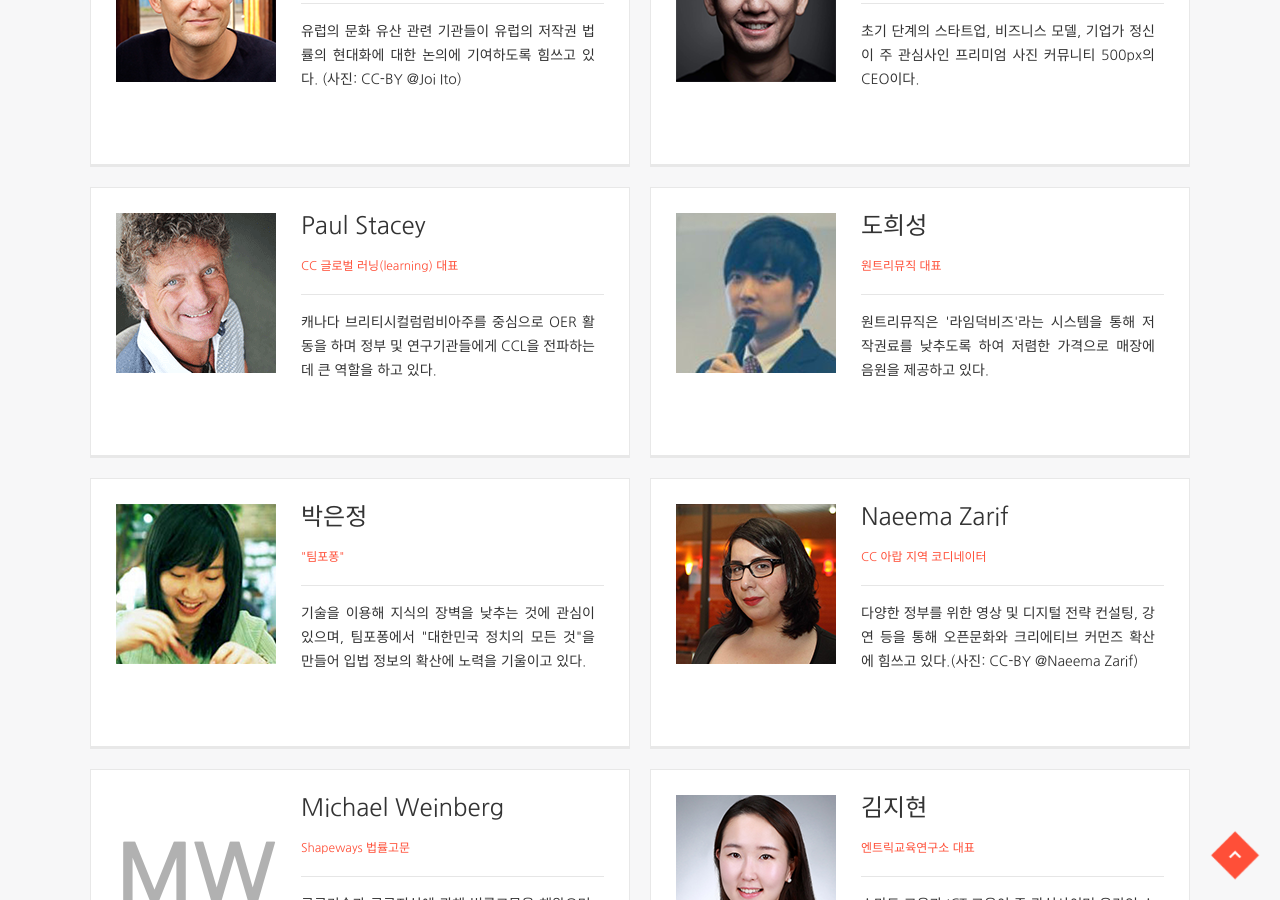
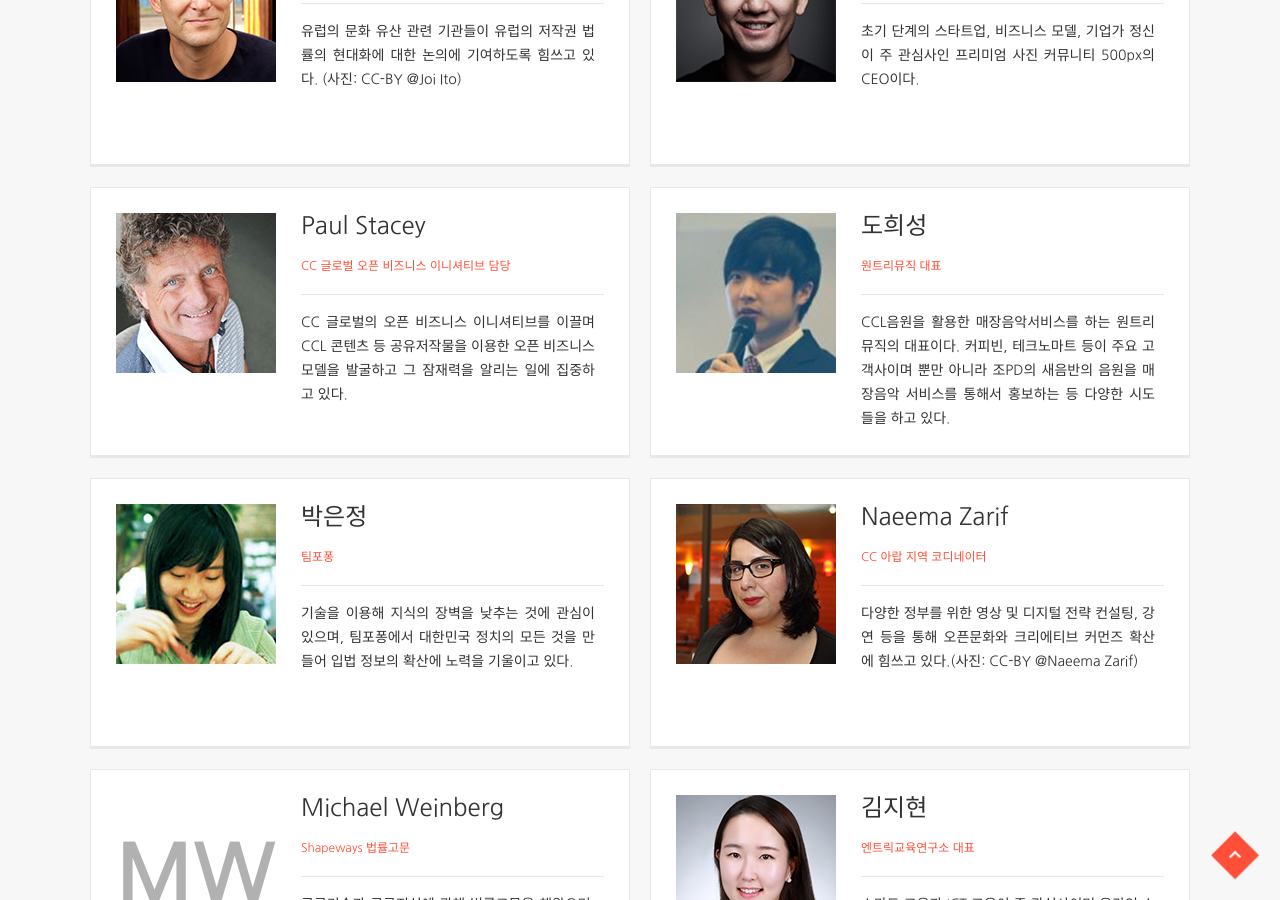
Before and after one commit to creativecommonskorea/2015-global-summit, a Jekyll site: the page built from speakers.html, in a window 1280 px wide and 900 px high, scrolled down 3055 px. Built offline with Jekyll 4.4.1, drawn with Linux system fonts in a browser that asks for light colours; nearby versions of some CDN libraries.

Commit message:
#33, #34 closed

```diff
--- a/_data/speakers.yml
+++ b/_data/speakers.yml
@@ -1,60 +1,61 @@
 ---
-- name: "윤종수"
-  image: "/images/speaker/sp_s_01_jsyoon.png"
-  organize: "CCKorea 프로젝트 리드, 글로벌 CC 이사, 법무법인 세종 변호사"
-  describe: "10년 전 CCL 한국버전을 런칭하고, 지적재산권, 인터넷거버넌스 등 정보문화운동을 오랫동안 펼쳐왔다."
+- name: 윤종수
+  image: /images/speaker/sp_s_01_jsyoon.png
+  organize: CCKorea 프로젝트 리드, 글로벌 CC 이사, 법무법인 세종 변호사
+  describe: 10년 전 CCL 한국버전을 런칭하고, 지적재산권, 인터넷거버넌스 등 정보문화운동을 오랫동안 펼쳐왔다.
 
-- name: "Cable Green"
-  image: "/images/speaker/sp_s_02_Cable_green.png"
-  organize: "CC 글로벌 OER 디렉터"
+- name: Cable Green
+  image: /images/speaker/sp_s_02_Cable_green.png
+  organize: CC 글로벌 OER 디렉터
   describe: >
     OER관련 오랜 경험을 쌓아오고 있으며, 최근 CC라이선스를 적용한 일반교육과정 구축 및 공유에 관한 프로젝트를 진행중이다.
     (사진: CC-BY @<a href='https://commons.wikimedia.org/wiki/User:Peteforsyth' target='_blank'>Peteforsyth</a>)
 
-- name: "Paul Keller"
-  image: "/images/speaker/sp_s_03_paul_keller.png"
-  organize: "Europeana 재단 이사, 저작권 정책 고문"
+- name: Paul Keller
+  image: /images/speaker/sp_s_03_paul_keller.png
+  organize: Europeana 재단 이사, 저작권 정책 고문
   describe: >
     유럽의 문화 유산 관련 기관들이 유럽의 저작권 법률의 현대화에 대한 논의에 기여하도록 힘쓰고 있다.
     (사진: CC-BY @<a href='https://www.flickr.com/photos/joi/' target='_blank'>Joi Ito</a>)
 
-- name: "Andy Yang"
-  image: "/images/speaker/sp_s_04_andy_yang.png"
+- name: Andy Yang
+  image: /images/speaker/sp_s_04_andy_yang.png
   organize: 500px CEO
   describe: >
     초기 단계의 스타트업, 비즈니스 모델, 기업가 정신이 주 관심사인 프리미엄 사진 커뮤니티 500px의 CEO이다.
 
-- name: "Paul Stacey"
-  image: "/images/people/1_07_paul-stacey.png"
-  organize: "CC 글로벌 러닝(learning) 대표"
+- name: Paul Stacey
+  image: /images/people/1_07_paul-stacey.png
+  organize: CC 글로벌 오픈 비즈니스 이니셔티브 담당
   describe: >
-    캐나다 브리티시컬럼럼비아주를 중심으로 OER 활동을 하며 정부 및 연구기관들에게 CCL을 전파하는 데 큰 역할을 하고 있다.
+    CC 글로벌의 오픈 비즈니스 이니셔티브를 이끌며 CCL 콘텐츠 등 공유저작물을 이용한 오픈 비즈니스 모델을 발굴하고 그 잠재력을 알리는 일에 집중하고 있다.
 
-- name: "도희성"
-  organize: "원트리뮤직 대표"
-  image: "/images/speaker/sp_s_06_heesung_Doh.png"
+- name: 도희성
+  organize: 원트리뮤직 대표
+  image: /images/speaker/sp_s_06_heesung_Doh.png
   describe: >
-    원트리뮤직은 '라임덕비즈'라는 시스템을 통해 저작권료를 낮추도록 하여 저렴한 가격으로 매장에 음원을 제공하고 있다.
+    CCL음원을 활용한 매장음악서비스를 하는 원트리뮤직의 대표이다.
+    커피빈, 테크노마트 등이 주요 고객사이며 뿐만 아니라 조PD의 새음반의 음원을 매장음악 서비스를 통해서 홍보하는 등 다양한 시도들을 하고 있다.
 
-- name: "박은정"
-  image: "/images/speaker/sp_s_05_eunjeong_park.png"
-  organize: <a href="http://popong.com/">"팀포퐁"</a>
+- name: 박은정
+  image: /images/speaker/sp_s_05_eunjeong_park.png
+  organize: <a href=http://popong.com/>팀포퐁</a>
   describe: >
-    기술을 이용해 지식의 장벽을 낮추는 것에 관심이 있으며, 팀포퐁에서 "<a href="http://pokr.kr">대한민국 정치의 모든 것</a>"을 만들어 입법 정보의 확산에 노력을 기울이고 있다.
+    기술을 이용해 지식의 장벽을 낮추는 것에 관심이 있으며, 팀포퐁에서 <a href=http://pokr.kr>대한민국 정치의 모든 것</a>을 만들어 입법 정보의 확산에 노력을 기울이고 있다.
 
-- name: "Naeema Zarif"
-  image: "images/speaker/sp_s_08_Naeema_Zarif.png"
-  organize: "CC 아랍 지역 코디네이터"
+- name: Naeema Zarif
+  image: images/speaker/sp_s_08_Naeema_Zarif.png
+  organize: CC 아랍 지역 코디네이터
   describe: >
     다양한 정부를 위한 영상 및 디지털 전략 컨설팅, 강연 등을 통해 오픈문화와 크리에티브 커먼즈 확산에 힘쓰고 있다.(사진: CC-BY @Naeema Zarif)
 
-- name: "Michael Weinberg"
-  organize: "Shapeways 법률고문"
+- name: Michael Weinberg
+  organize: Shapeways 법률고문
   describe: >
     공공기술과 공공지식에 관해 법률고문을 해왔으며, 3D 프린팅 저작권에 대한 제안적 보고서를 쓴 바 있다.
 
-- name: "김지현"
-  image: "images/speaker/sp_s_10_Jihyeon_Kim.png"
+- name: 김지현
+  image: images/speaker/sp_s_10_Jihyeon_Kim.png
   organize: 엔트릭교육연구소 대표
   describe: >
     스마트 교육과 ICT 교육이 주 관심사이며 온라인 소프트웨어 교육 플랫폼 ‘엔트리(ENTRY)’를 개발하고 있다. (사진: 본인출처)
```
